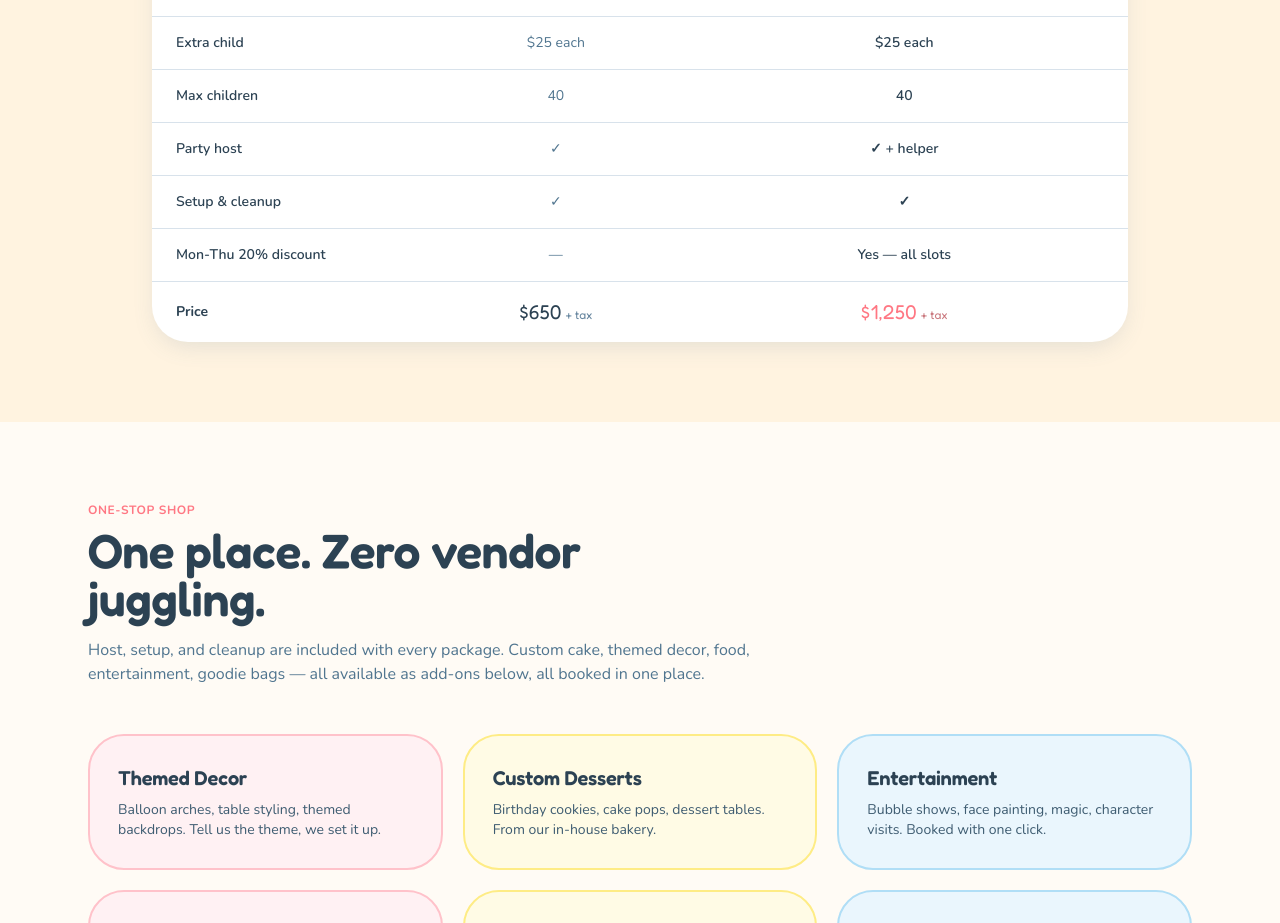
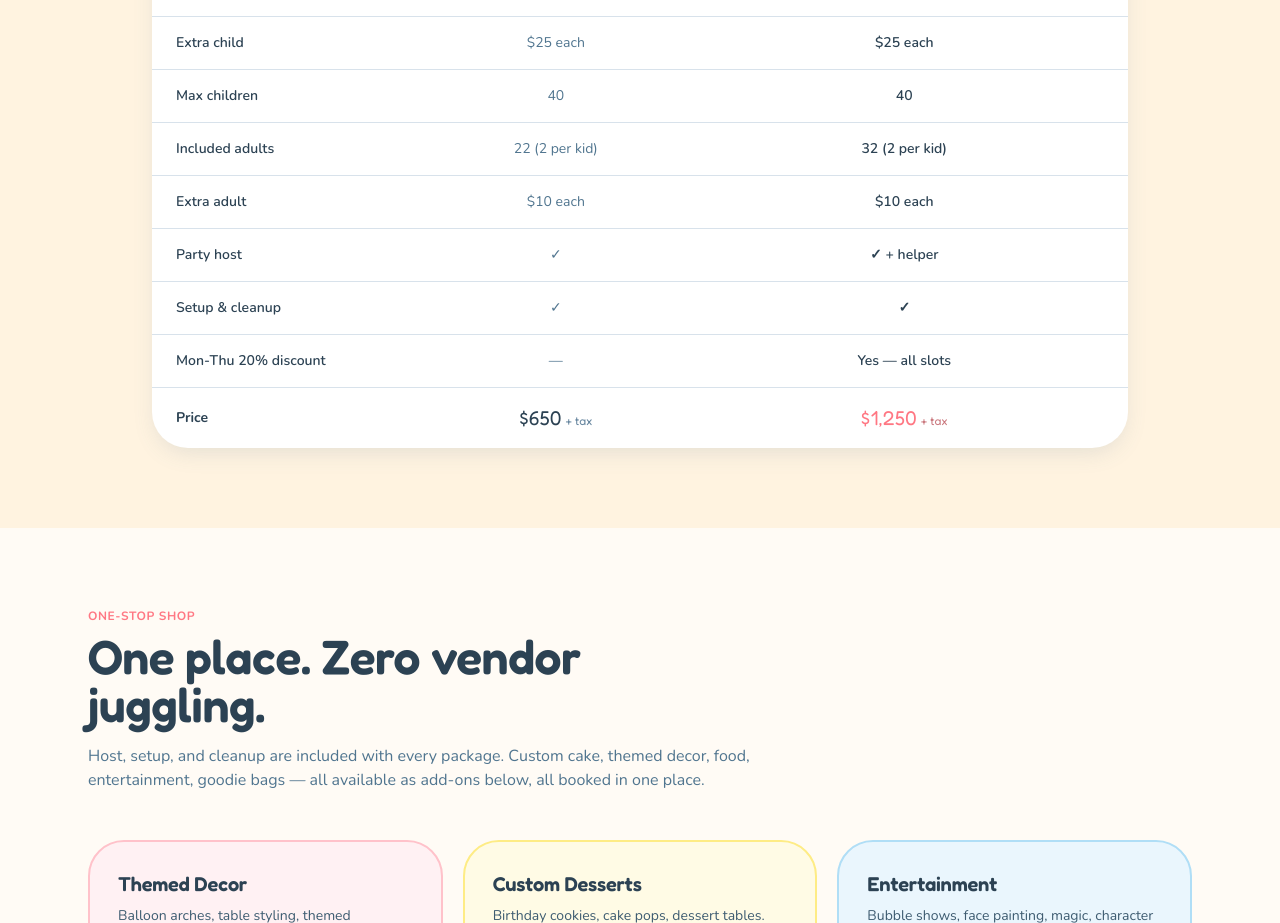
Before and after one commit to DevTeamBigWave/website, a Next.js app: page /parties in a window 1280 px wide. Shown: the part 2920-3843 px from the top of the page. Built offline with nearby package versions, Linux system fonts and the light colour scheme; no server answers.

Commit message:
Add adult policy rows to parties comparison chart
Surfaces the same 2-adults-per-kid + $10/extra rule on the side-by-side
package comparison so parents skimming the chart see it without having
to read the package cards.

```diff
--- a/app/parties/page.tsx
+++ b/app/parties/page.tsx
@@ -239,6 +239,8 @@ function Difference() {
               <CompareRow label="Included headcount" semi="10 + birthday child" priv="15 + birthday child" />
               <CompareRow label="Extra child" semi="$25 each" priv="$25 each" />
               <CompareRow label="Max children" semi="40" priv="40" />
+              <CompareRow label="Included adults" semi="22 (2 per kid)" priv="32 (2 per kid)" />
+              <CompareRow label="Extra adult" semi="$10 each" priv="$10 each" />
               <CompareRow label="Party host" semi="✓" priv="✓ + helper" />
               <CompareRow label="Setup &amp; cleanup" semi="✓" priv="✓" />
               <CompareRow label="Mon-Thu 20% discount" semi="—" priv="Yes — all slots" />
```
